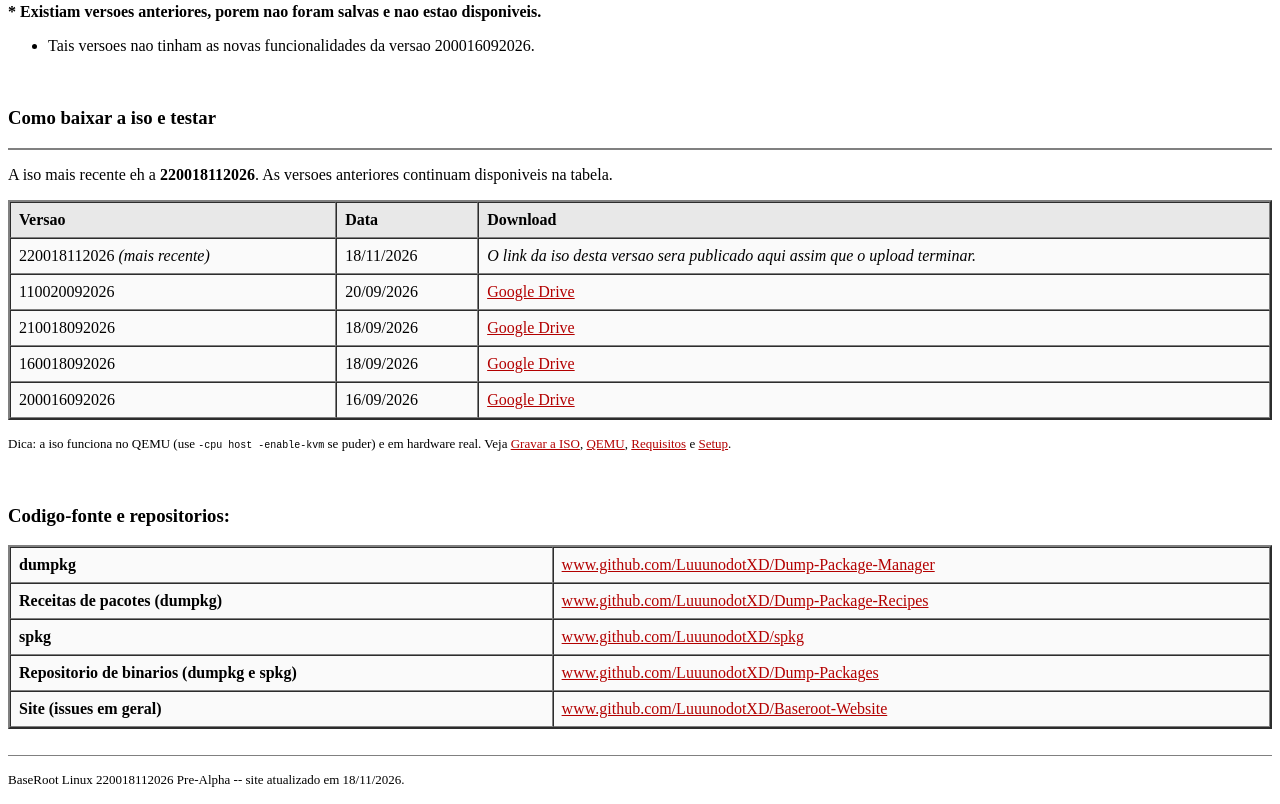
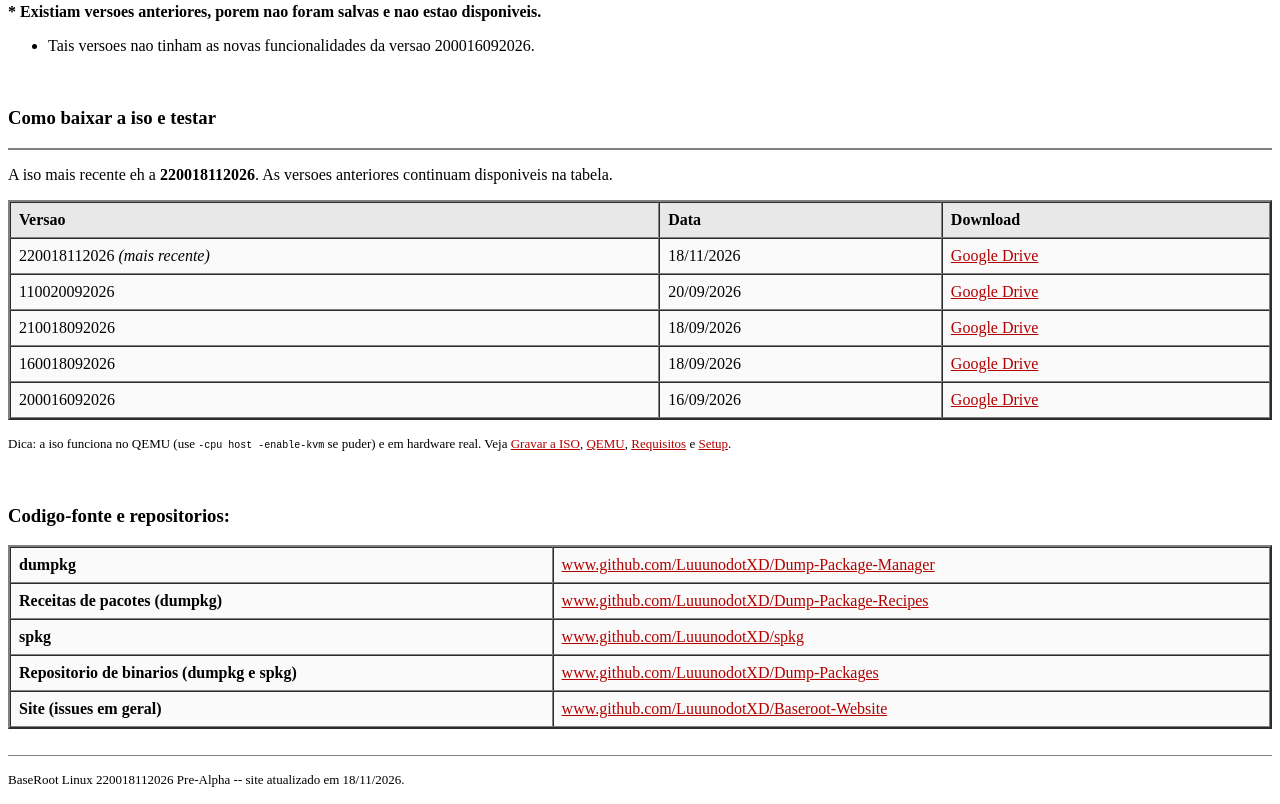
Before and after one commit to LuuunodotXD/BaseRoot-Website, a plain HTML site: page main.html in a window 1280 px wide. Shown: the part 1482-2286 px from the top of the page. Drawn offline with Linux system fonts and the light colour scheme.

Commit message:
Update download link for BaseRoot Linux version 220018112026 in main.html and remove unused br-usermgr entry from sistema.html

```diff
--- a/main.html
+++ b/main.html
@@ -101,9 +101,7 @@
         <tr>
             <td valign="top">220018112026 <i>(mais recente)</i></td>
             <td valign="top">18/11/2026</td>
-            <td valign="top"><i>O link da iso desta versao sera publicado aqui assim que o upload terminar.</i>
-                <!-- COLOQUE AQUI O LINK DA ISO 220018112026:
-                <a href="LINK" target="_blank">Baixar</a> --></td>
+            <td valign="top"><a href="https://drive.google.com/file/d/1cYpu4VTUsehXpDG8WRa93cwJA68W3hKw/view?usp=sharing" target="_blank">Google Drive</a></td>
         </tr>
         <tr>
             <td valign="top">110020092026</td>
```
Also changed, not shown: wiki/sistema.html (+0 -1 lines).
